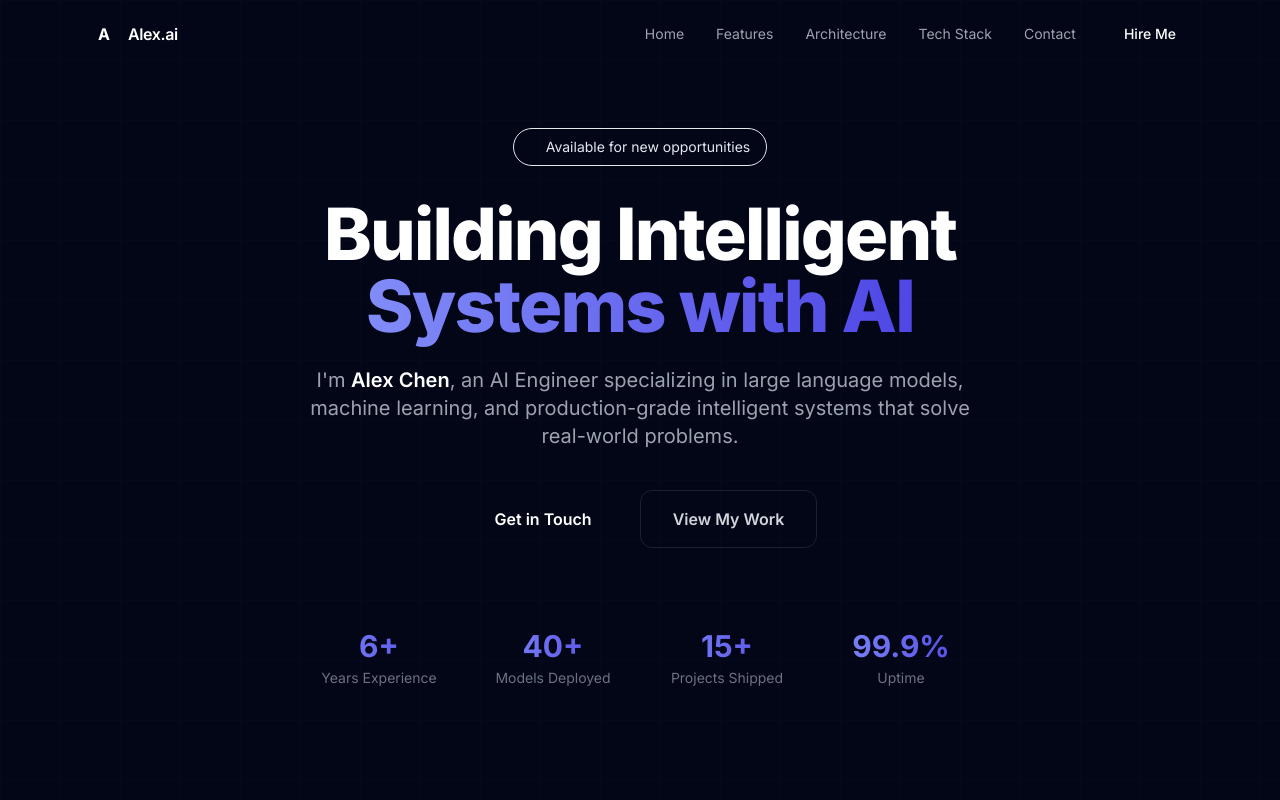
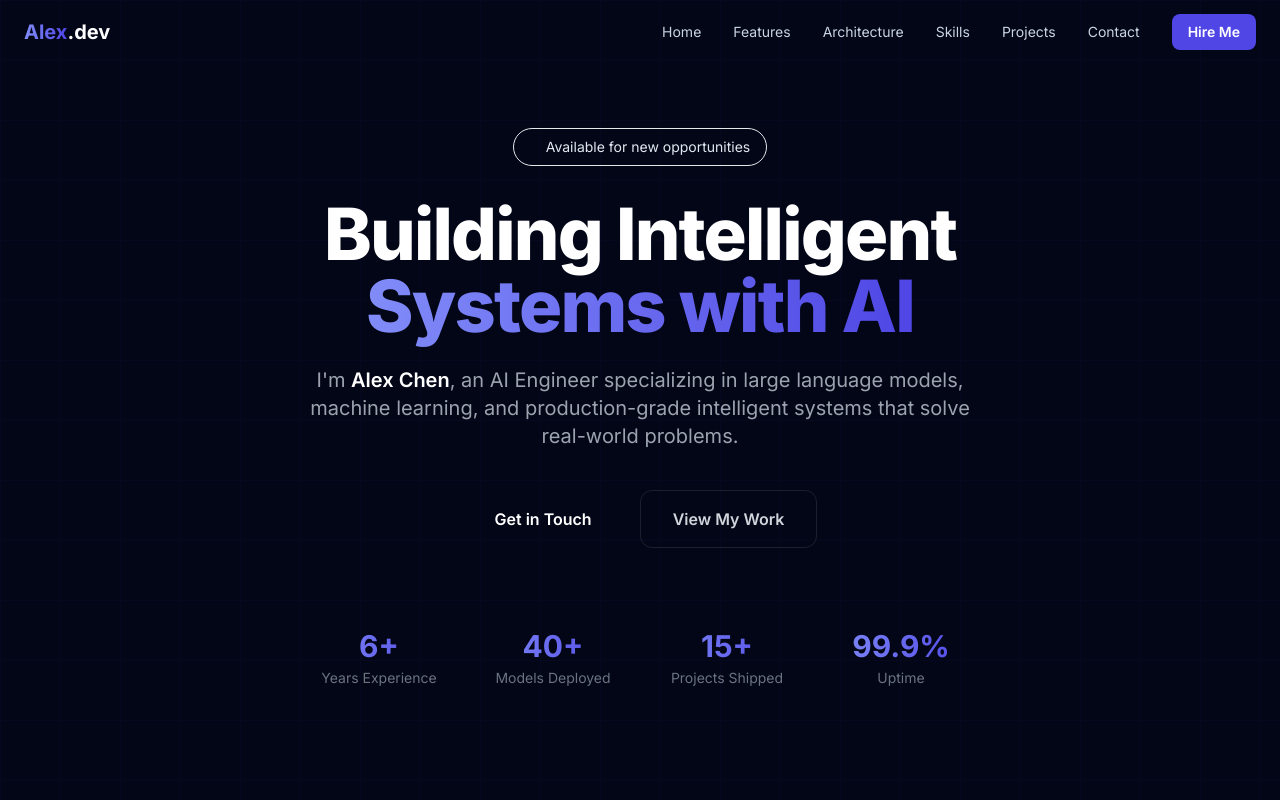
Before and after one commit to abhinavpadige4/ai-engineer-portfolio, a React (Vite) app: page / in a window 1280 px wide. Shown: the top 800 px of the page. Built offline with nearby package versions, Linux system fonts and the light colour scheme; the HTML template or start-up script is replaced by a standard one.

Commit message:
Add Navbar component

```diff
--- a/src/components/Navbar.jsx
+++ b/src/components/Navbar.jsx
@@ -1,16 +1,18 @@
 import { useState, useEffect } from 'react'
+import { FiMenu, FiX } from 'react-icons/fi'
 
-const navLinks = [
+const links = [
   { label: 'Home', href: '#home' },
   { label: 'Features', href: '#features' },
   { label: 'Architecture', href: '#architecture' },
-  { label: 'Tech Stack', href: '#stack' },
+  { label: 'Skills', href: '#skills' },
+  { label: 'Projects', href: '#projects' },
   { label: 'Contact', href: '#contact' },
 ]
 
 export default function Navbar() {
+  const [open, setOpen] = useState(false)
   const [scrolled, setScrolled] = useState(false)
-  const [open, setOpen] = useState(false)
 
   useEffect(() => {
     const onScroll = () => setScrolled(window.scrollY > 20)
@@ -19,70 +21,59 @@ export default function Navbar() {
   }, [])
 
   return (
-    <nav
-      className={`fixed top-0 left-0 right-0 z-50 transition-all duration-300 ${
-        scrolled
-          ? 'bg-dark-900/80 backdrop-blur-lg border-b border-white/5'
-          : 'bg-transparent'
+    <header
+      className={`fixed top-0 inset-x-0 z-50 transition-all ${
+        scrolled ? 'bg-slate-950/80 backdrop-blur-md border-b border-slate-800' : 'bg-transparent'
       }`}
     >
-      <div className="max-w-6xl mx-auto px-6 py-4 flex items-center justify-between">
-        <a href="#home" className="flex items-center gap-2 group">
-          <div className="w-8 h-8 rounded-lg bg-gradient-to-br from-accent-400 to-accent-700 flex items-center justify-center font-bold text-white glow">
-            A
-          </div>
-          <span className="font-semibold text-white tracking-tight">
-            Alex<span className="text-accent-400">.ai</span>
-          </span>
+      <nav className="max-w-7xl mx-auto px-6 h-16 flex items-center justify-between">
+        <a href="#home" className="text-xl font-bold text-white">
+          <span className="gradient-text">Alex</span>.dev
         </a>
 
         <div className="hidden md:flex items-center gap-8">
-          {navLinks.map((link) => (
+          {links.map((link) => (
             <a
               key={link.href}
               href={link.href}
-              className="text-sm text-gray-400 hover:text-white transition-colors"
+              className="text-sm text-slate-300 hover:text-brand-400 transition-colors"
             >
               {link.label}
             </a>
           ))}
           <a
             href="#contact"
-            className="px-4 py-2 rounded-lg bg-accent-600 hover:bg-accent-500 text-white text-sm font-medium transition-colors"
+            className="px-4 py-2 rounded-lg bg-brand-600 hover:bg-brand-500 text-white text-sm font-semibold transition-colors"
           >
             Hire Me
           </a>
         </div>
 
         <button
-          className="md:hidden text-white p-2"
+          className="md:hidden text-slate-300 text-2xl"
           onClick={() => setOpen(!open)}
           aria-label="Toggle menu"
         >
-          <svg className="w-6 h-6" fill="none" stroke="currentColor" viewBox="0 0 24 24">
-            {open ? (
-              <path strokeLinecap="round" strokeLinejoin="round" strokeWidth={2} d="M6 18L18 6M6 6l12 12" />
-            ) : (
-              <path strokeLinecap="round" strokeLinejoin="round" strokeWidth={2} d="M4 6h16M4 12h16M4 18h16" />
-            )}
-          </svg>
+          {open ? <FiX /> : <FiMenu />}
         </button>
-      </div>
+      </nav>
 
       {open && (
-        <div className="md:hidden bg-dark-800 border-t border-white/5 px-6 py-4 flex flex-col gap-4">
-          {navLinks.map((link) => (
+        <div className="md:hidden bg-slate-950/95 backdrop-blur-md border-b border-slate-800 px-6 py-4">
+          <div className="flex flex-col gap-4">
+            {links.map((link) => (
               <a
                 key={link.href}
                 href={link.href}
                 onClick={() => setOpen(false)}
-              className="text-gray-300 hover:text-white transition-colors"
+                className="text-slate-300 hover:text-brand-400 transition-colors"
               >
                 {link.label}
               </a>
             ))}
           </div>
+        </div>
       )}
-    </nav>
+    </header>
   )
 }
```
Lines whose indentation alone changed are shown as unchanged.
